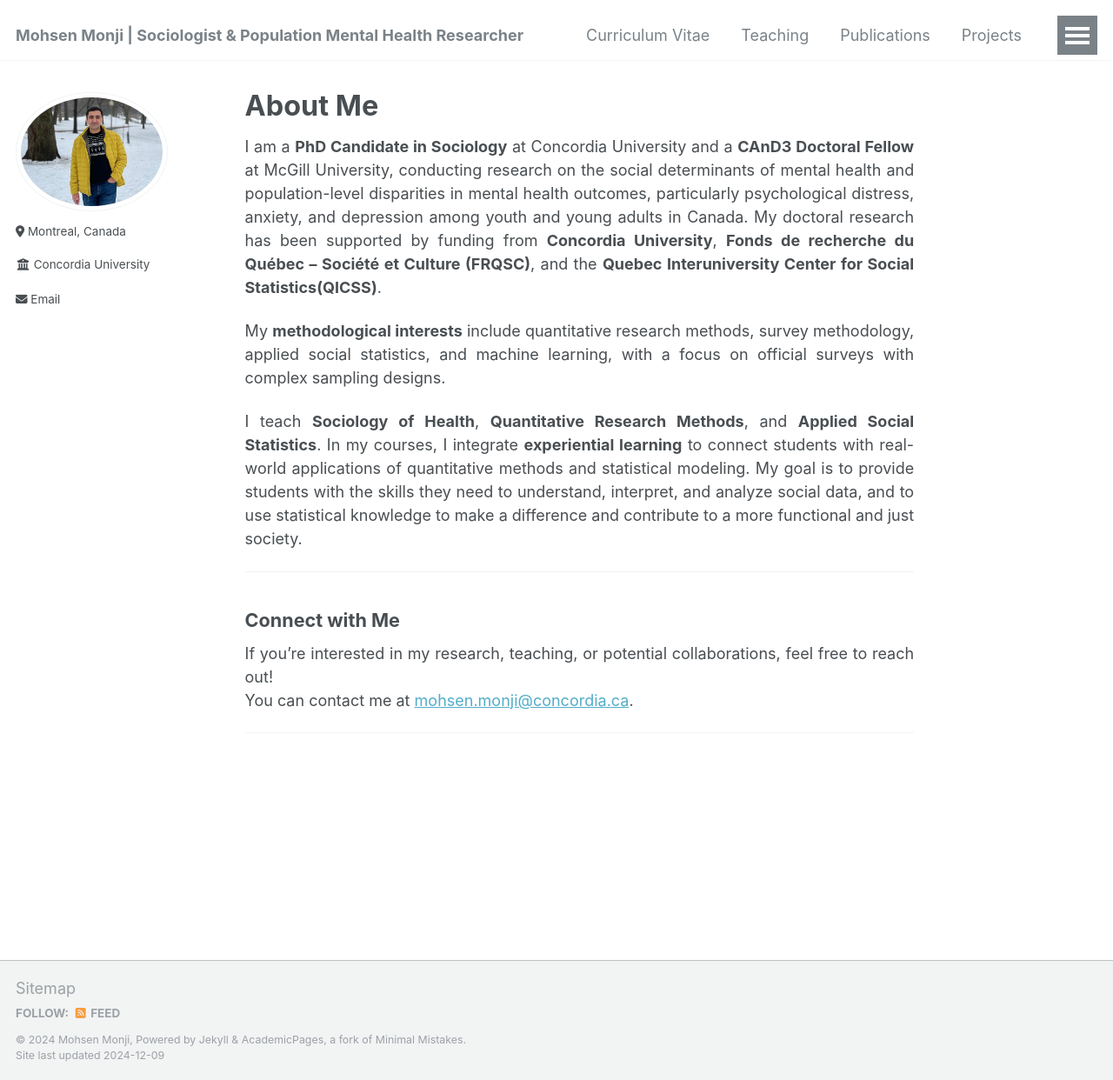
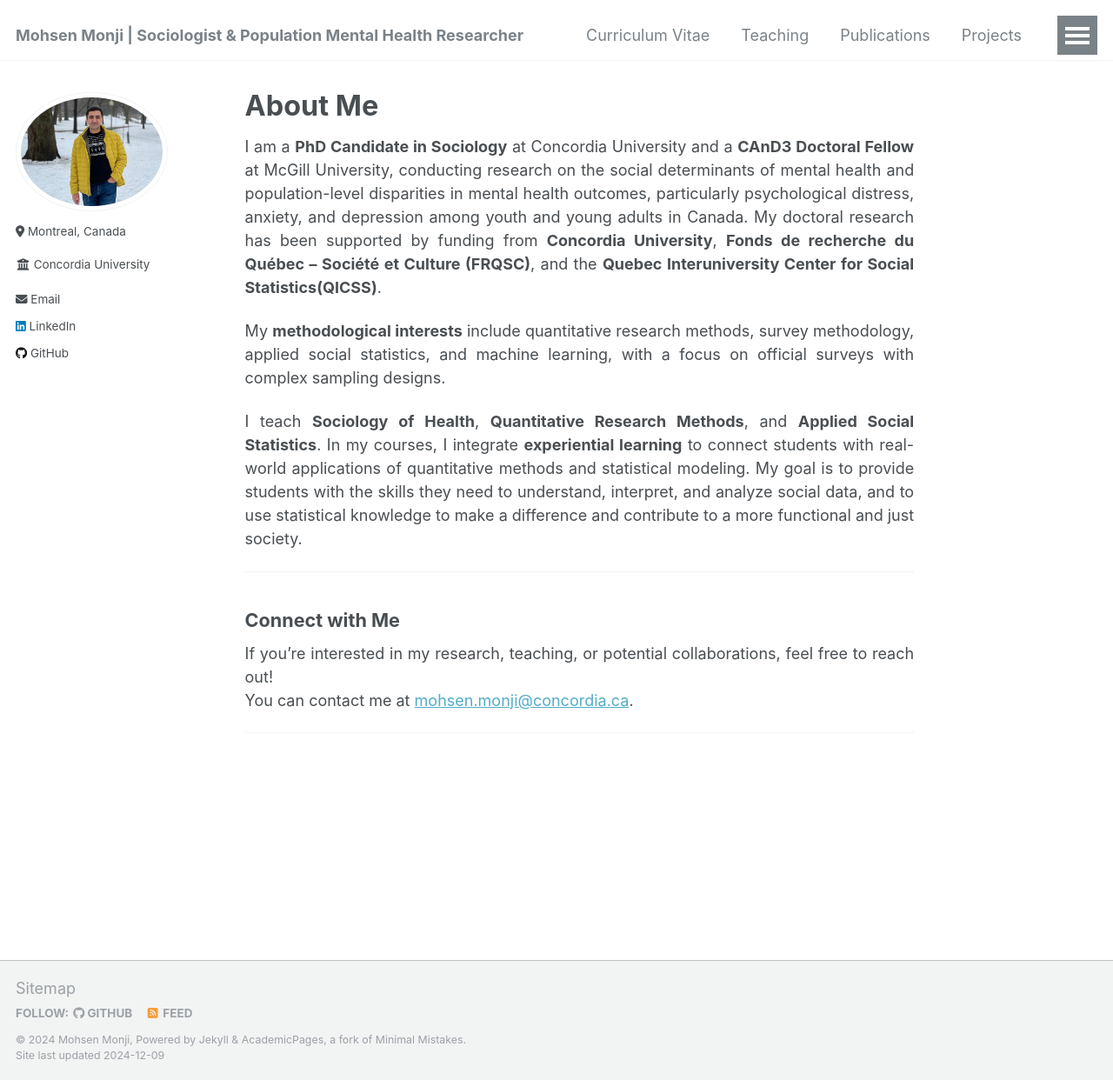
Before and after one commit to Mohsnmonji/mohsnmonji.github.io, a Jekyll site: the page built from _pages/about.md, in a window 1280 px wide and 1242 px high. Shown: the whole window at 87% size. Built offline with Jekyll 4.4.1, drawn with Linux system fonts in a browser that asks for light colours; part of the change alters nothing that is shown.

Commit message:
Update _config.yml

```diff
--- a/_config.yml
+++ b/_config.yml
@@ -30,8 +30,10 @@ author:
   # Academic websites
 
   # Social media
-linkedin: "mohsen-monji-0a3a37269"
-github: "Mohsnmonji"
+  linkedin: "mohsen-monji-0a3a37269"
+  github: "Mohsnmonji"
+  bluesky: "mohsenmonji.bsky.social"
+
 
 # Publication Categories
 publication_category:
```
